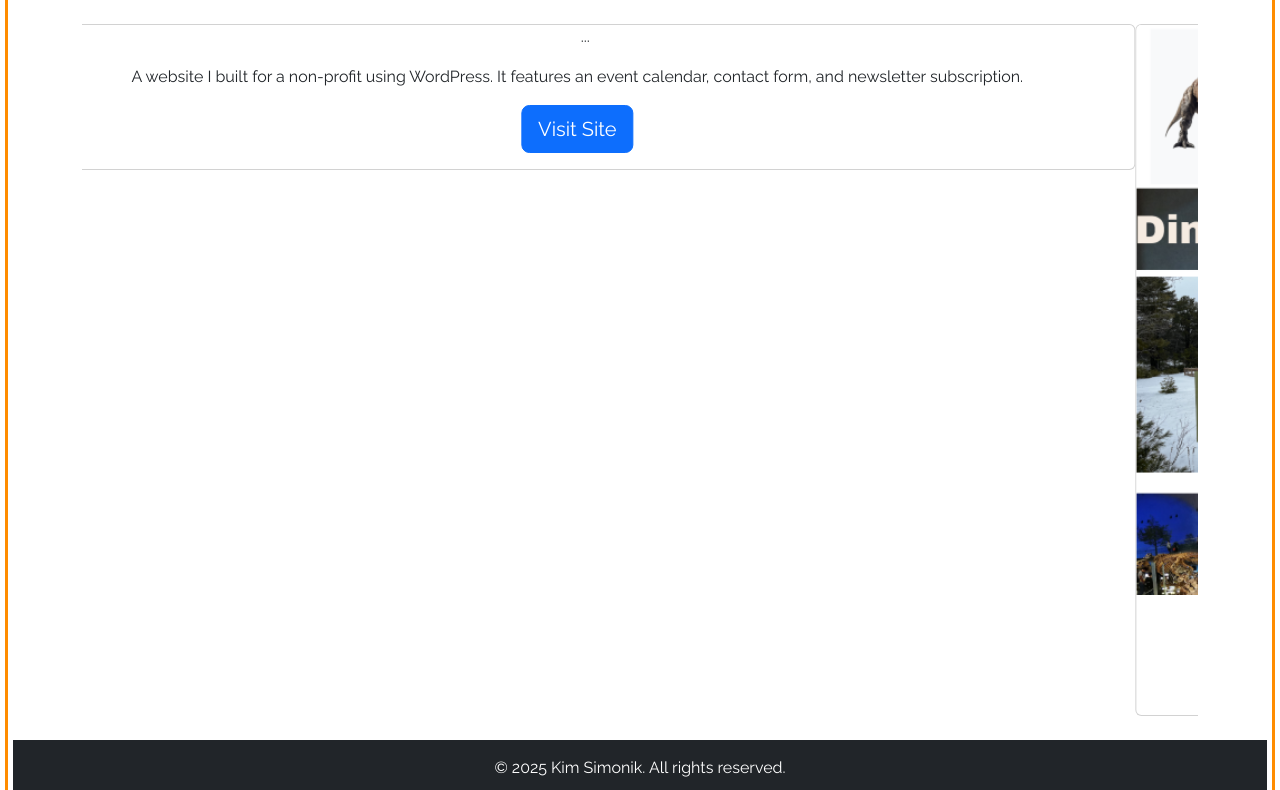
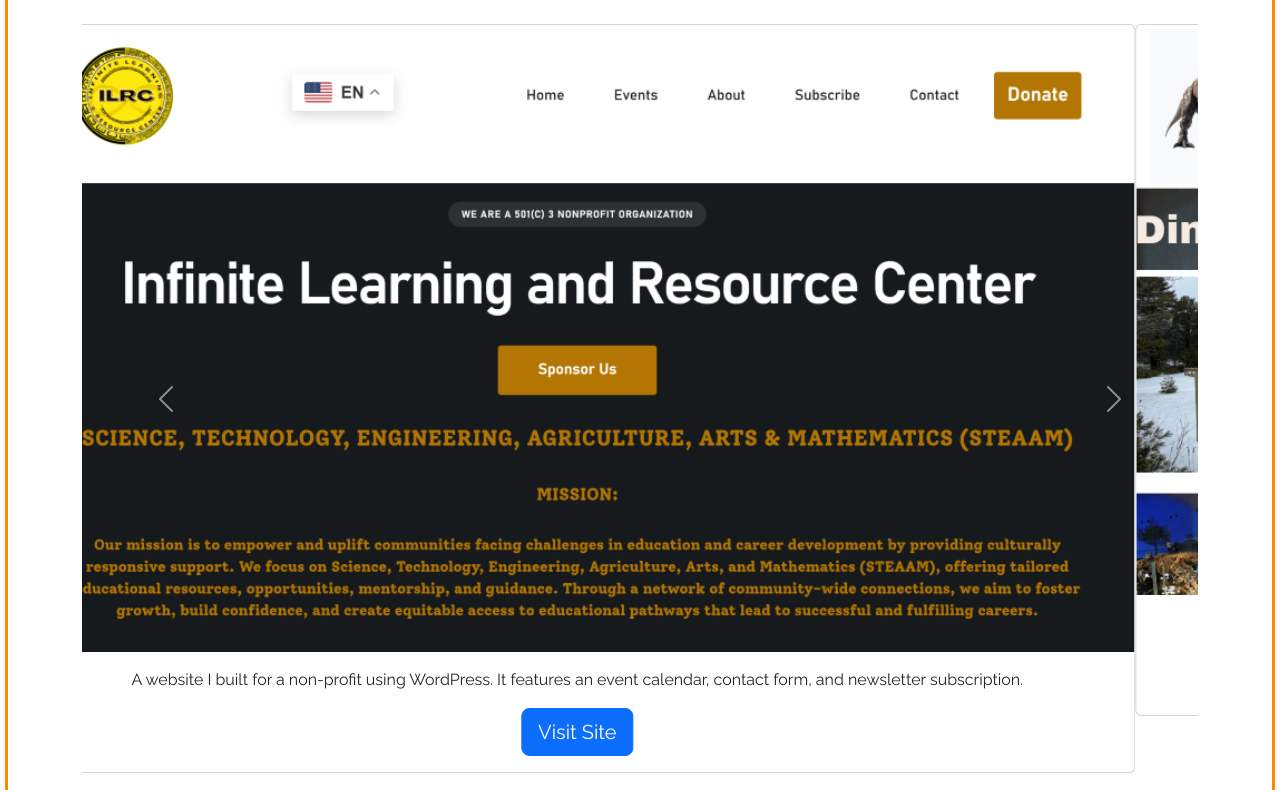
Before and after one commit to kimsimo1/portfolio, a plain HTML site: page projects.html in a window 1280 px wide. Shown: the part 209-999 px from the top of the page. Drawn offline with nearby package versions, Linux system fonts and the light colour scheme; a web font is replaced by a local one.

Commit message:
Rename file

```diff
--- a/projects.html
+++ b/projects.html
@@ -56,7 +56,7 @@
                     <div class="carousel-inner">
                       <div class="carousel-item active">
                         <div class="card text-center" style="">
-                            <img src="infinitelearningcenter.org_.png" class="card-img-top" alt="...">
+                            <img src="infinitelearningcenter.png" class="card-img-top" alt="...">
                             <div class="card-body">
 
                               <p class="card-text">A website I built for a non-profit using WordPress. It features an event calendar, contact form, and newsletter subscription.</p>
```
Also changed, not shown: infinitelearningcenter.png (added).
